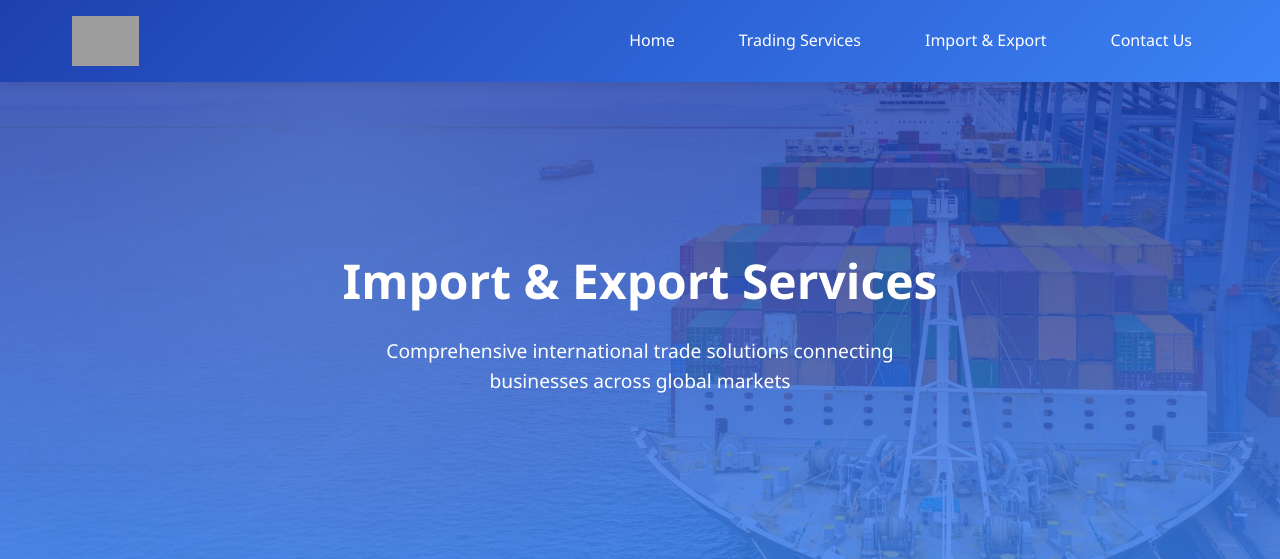
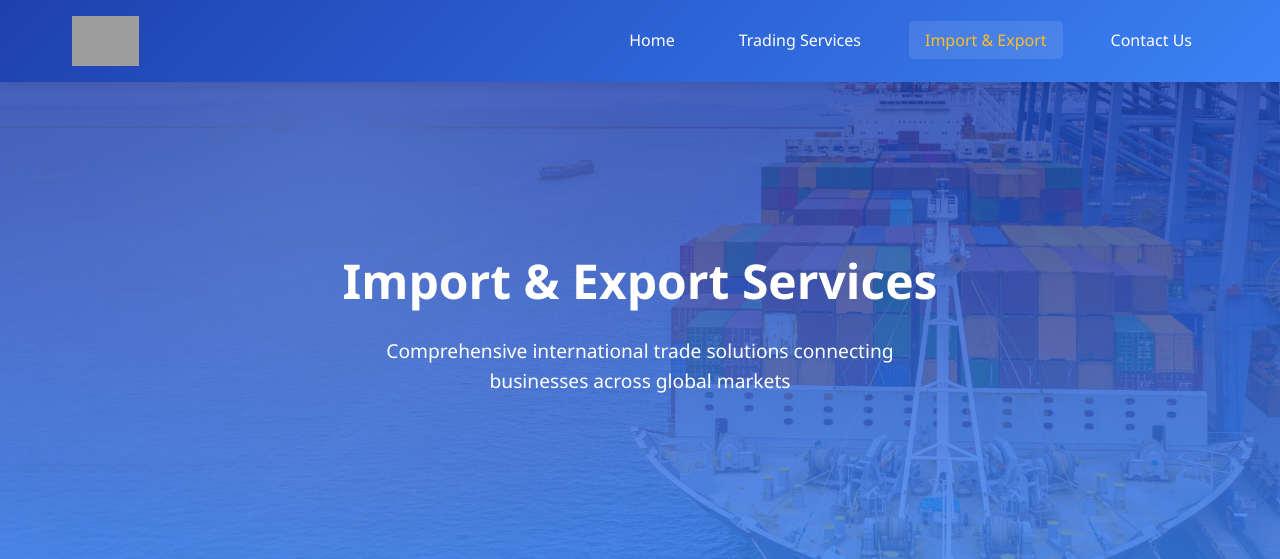
Before and after one commit to mosaad58/https-nokhbav10.manus.space-code-Rcy8AWaxki8gN4Wqhe6Btp, a Flask app: page /import-export in a window 1280 px wide. Shown: the top 559 px of the page. Run offline with Flask 3, Linux system fonts and the light colour scheme; grey boxes are pictures that could not be loaded.

Commit message:
Update base.html
changed main.main.import_export to main.import_export

```diff
--- a/app/templates/base.html
+++ b/app/templates/base.html
@@ -231,7 +231,7 @@
             <ul class="nav-menu" id="navMenu">
                 <li><a href="{{ url_for('main.index') }}" class="{% if request.endpoint == 'main.index' %}active{% endif %}">Home</a></li>
                 <li><a href="{{ url_for('main.trading_services') }}" class="{% if request.endpoint == 'main.trading_services' %}active{% endif %}">Trading Services</a></li>
-                <li><a href="{{ url_for('main.main.import_export') }}" class="{% if request.endpoint == 'main.main.import_export' %}active{% endif %}">Import & Export</a></li>
+                <li><a href="{{ url_for('main.import_export') }}" class="{% if request.endpoint == 'main.import_export' %}active{% endif %}">Import & Export</a></li>
                 <li><a href="{{ url_for('main.main.contact') }}" class="{% if request.endpoint == 'main.contact' %}active{% endif %}">Contact Us</a></li>
             </ul>
             <button class="mobile-menu-btn" id="mobileMenuBtn">
```
